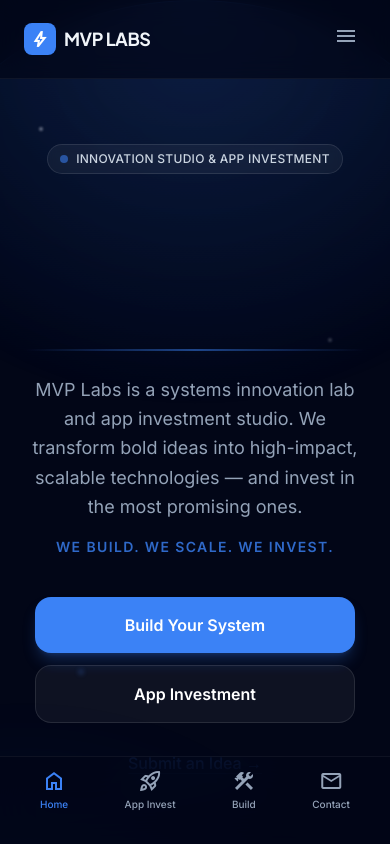
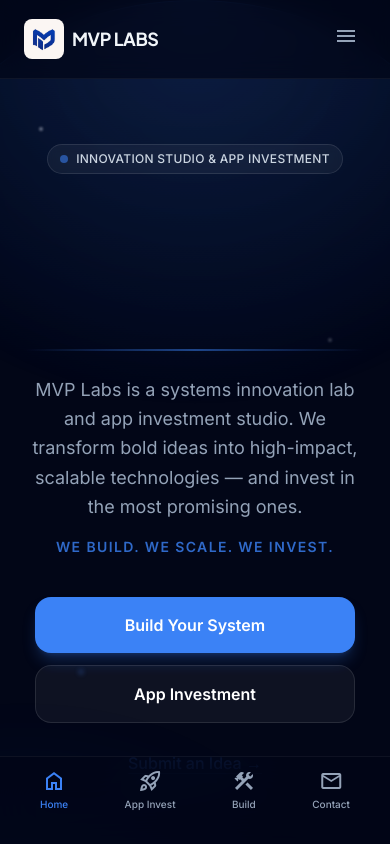
Before and after one commit to kezieodike-dotcom/MVP-LABS, a React (Vite) app: page / in a window 390 px wide. Shown: the top 844 px of the page. Built offline with nearby package versions, Linux system fonts and the light colour scheme.

Commit message:
feat: add Paul Nwosu Light to executive leadership on contact page

```diff
--- a/components/ContactView.tsx
+++ b/components/ContactView.tsx
@@ -32,12 +32,13 @@
                 {/* ===== TEAM SECTION ===== */}
                 <section className="mb-32">
                     <div className="text-center mb-16 anim-fade-up anim-delay-2">
-                        <h2 className="text-2xl md:text-3xl font-bold text-white mb-4 uppercase tracking-wider">Meet the Partners</h2>
+                        <h2 className="text-2xl md:text-3xl font-bold text-white mb-4 uppercase tracking-wider">Executive Leadership</h2>
                         <div className="h-1 bg-primary/30 w-12 mx-auto"></div>
                     </div>
 
-                    <div className="grid grid-cols-1 md:grid-cols-3 gap-8">
+                    <div className="grid grid-cols-1 md:grid-cols-2 lg:grid-cols-4 gap-8">
                         {[
+                            { name: 'Paul Nwosu Light', role: 'Executive Director', img: '/images/team-paul.png', bio: 'Full Stack Software Engineer and Executive Director of MVP Labs. Paul leads the studio with a dual focus on technical excellence and strategic growth.' },
                             { name: 'Sarah Chen', role: 'Managing Partner', img: '/images/team-1.png', bio: 'Former infrastructure lead at Stripe, Sarah oversees systems architecture and scale.' },
                             { name: 'Marcus Thorne', role: 'Head of Investment', img: '/images/team-2.png', bio: '20+ years in venture capital and systems engineering. Marcus leads our app investment arm.' },
                             { name: 'Alex Rivera', role: 'Lead AI Architect', img: '/images/team-3.png', bio: 'AI researcher and venture builder focused on LLM performance and impact-driven neural systems.' }
--- a/components/Footer.tsx
+++ b/components/Footer.tsx
@@ -20,8 +20,8 @@
       <div className="pt-8 border-t border-slate-200 dark:border-white/5 flex flex-col items-center gap-6">
         {/* Logo */}
         <button onClick={() => onNavigate(Page.HOME)} className="flex justify-center items-center gap-2 opacity-80 hover:opacity-100 transition-opacity">
-          <div className="w-6 h-6 bg-primary rounded flex items-center justify-center">
-            <span className="material-symbols-outlined text-white text-xs font-bold">bolt</span>
+          <div className="w-6 h-6 overflow-hidden rounded flex items-center justify-center">
+            <img src="/images/logo.png" alt="MVP Labs" className="w-full h-full object-cover" />
           </div>
           <span className="font-display font-bold text-sm">MVP Labs</span>
         </button>
--- a/components/Navbar.tsx
+++ b/components/Navbar.tsx
@@ -34,8 +34,8 @@
         <div className="max-w-7xl mx-auto px-6 py-4 flex items-center justify-between">
           {/* Logo */}
           <button onClick={() => handleNav(Page.HOME)} className="flex items-center gap-2 group">
-            <div className="w-8 h-8 bg-primary rounded-lg flex items-center justify-center group-hover:shadow-lg group-hover:shadow-primary/30 transition-shadow">
-              <span className="material-symbols-outlined text-white text-lg font-bold">bolt</span>
+            <div className="w-10 h-10 overflow-hidden rounded-lg flex items-center justify-center group-hover:shadow-lg group-hover:shadow-primary/30 transition-all group-hover:scale-105">
+              <img src="/images/logo.png" alt="MVP Labs" className="w-full h-full object-cover" />
             </div>
             <span className="font-display font-bold text-lg tracking-tight uppercase">MVP LABS</span>
           </button>
```
Also changed, not shown: public/images/logo.png (added), public/images/team-paul.png (added).
